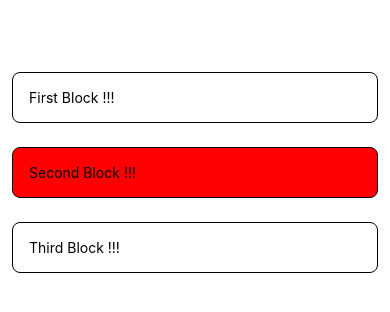
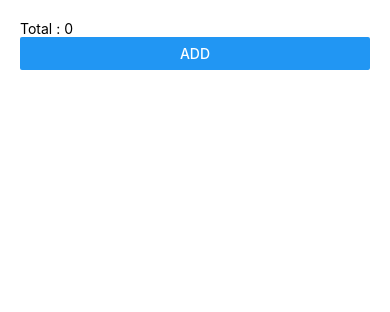
Before and after one commit to nileshborate/react_native, a React Native app in the folder firstappnative/: screen / in a window 390 px wide. Shown: the top 312 px of the page. Built offline with nearby package versions, Linux system fonts and the light colour scheme.

Commit message:
child trigger parent update state

```diff
--- a/firstappnative/App.tsx
+++ b/firstappnative/App.tsx
@@ -1,30 +1,15 @@
+import { useState } from 'react';
 import { Button, StyleSheet, Text, View } from 'react-native';
 
-const Card = ({ children, style = {} }) => (
-  <View
-    style={[
-      { padding: 16, margin: 12, borderWidth: 1, borderRadius: 8 },
-      style,
-    ]}
-  >
-    {children}
-  </View>
-);
+const Increment = ({ increase }) => <Button title="Add" onPress={increase} />;
 
 function App() {
+  const [total, setTotal] = useState(0);
+
   return (
-    <View style={{ marginTop: 60 }}>
-      <Card>
-        <Text>First Block !!!</Text>
-      </Card>
-
-      <Card style={{ backgroundColor: 'red' }}>
-        <Text>Second Block !!!</Text>
-      </Card>
-
-      <Card>
-        <Text>Third Block !!!</Text>
-      </Card>
+    <View style={{ padding: 20 }}>
+      <Text>Total : {total}</Text>
+      <Increment increase={() => setTotal(total + 1)} />
     </View>
   );
 }
```
